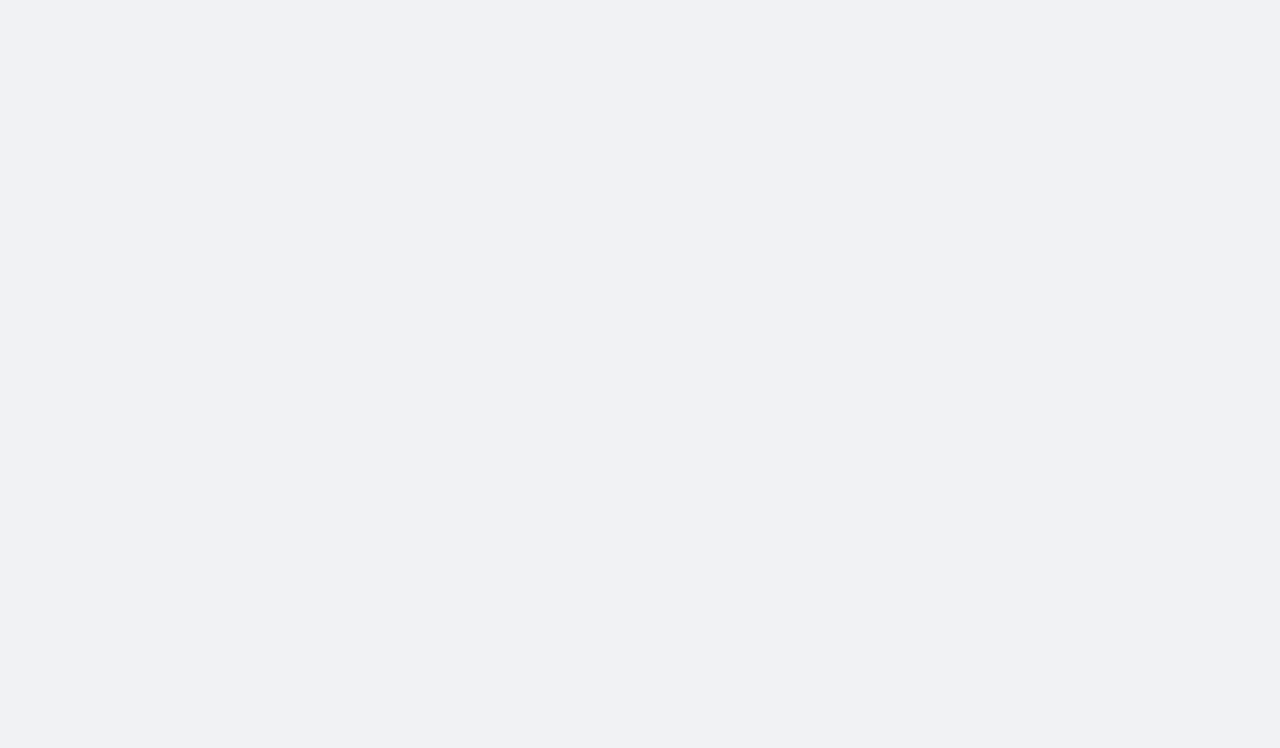
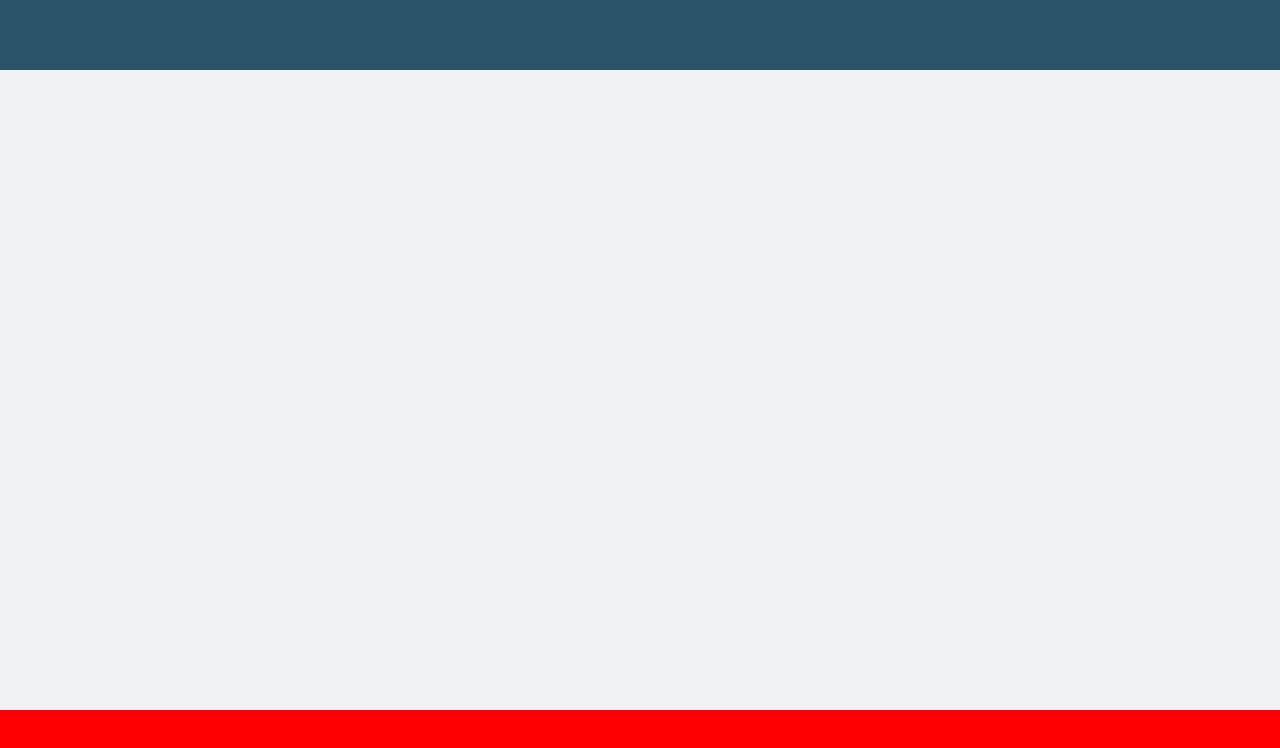
Before and after one commit to Tkogiah/upwork-clone, a React (Create React App) app: page /jobs in a window 1280 px wide. Shown: the top 748 px of the page. Built offline with nearby package versions, Linux system fonts and the light colour scheme.

Commit message:
working on navigation

```diff
--- a/src/JobBoard.js
+++ b/src/JobBoard.js
@@ -1,3 +1,12 @@
+import { Box } from "@mui/system";
+import { Layout } from "./Layout";
+
 export default function JobBoard() {
-    return <></>;
-  }
+  return (
+    <>
+      <Layout>
+      </Layout>
+    </>
+
+  );
+}
--- a/src/JobDetail.js
+++ b/src/JobDetail.js
@@ -1,3 +1,5 @@
 export default function JobDetail() {
-    return <></>;
-  }
+  return (
+    <></>
+  );
+}
--- a/src/Layout.js
+++ b/src/Layout.js
@@ -1,3 +1,16 @@
-export default function Layout() {
-    return <></>;
+import { Box } from "@mui/system";
+import JobBoard from "./JobBoard";
+import { NavBox, BodyBox } from "./StyledComponents";
+
+export function Layout() {
+    return (
+    <Box>
+      <NavBox>
+
+      </NavBox>
+      <BodyBox>
+
+      </BodyBox>
+    </Box>
+    );
   }
--- a/src/StyledComponents.js
+++ b/src/StyledComponents.js
@@ -4,6 +4,8 @@ import { styled } from "@mui/material/styles";
 
 const PRIMARY_GREEN = "#39B54A";
 const SECONDARY_NAVY = "#2B5468";
+const ROW_DISPLAY = '';
+const COLUMN_DISPLAY = '';
 
 export const MainBox = styled(Box)(() => ({
   backgroundColor: '#fefeff',
@@ -14,7 +16,8 @@ export const MainBox = styled(Box)(() => ({
   display: 'flex',
   flexDirection: 'column',
   justifyContent: 'center',
-  alignItems: 'center'
+  alignItems: 'center',
+  marginTop: '25vh'
 }));
 
 export const PrimaryInput = styled(Input)(() => ({
@@ -33,3 +36,22 @@ export const PrimaryButton = styled(Button)(() => ({
   paddingTop: '1vh',
   borderRadius: '30px'
 }));
+
+export const NavBox = styled(Box)(() => ({
+  backgroundColor: SECONDARY_NAVY,
+  width: '100vw',
+  height: '70px',
+  margin: 'none',
+  display: 'flex',
+  flexDirection: 'row'
+}));
+
+export const BodyBox = styled(Box)(() => ({
+  backgroundColor: '#f0f2f4',
+  width: '100vw',
+  minHeight: '80vh',
+  maxHeight: 'auto',
+  margin: 'none',
+  display: 'flex',
+  flexDirection: 'column'
+}));
--- a/src/styles.css
+++ b/src/styles.css
@@ -1,5 +1,5 @@
 body {
-  background-color: #f0f2f4;
+  background-color: red;
   margin: 0;
 }
 .App {
@@ -7,5 +7,5 @@ body {
   text-align: center;
   display: flex;
   justify-content: center;
-  margin-top: 25vh;
+  margin-top: none;
 }
```
